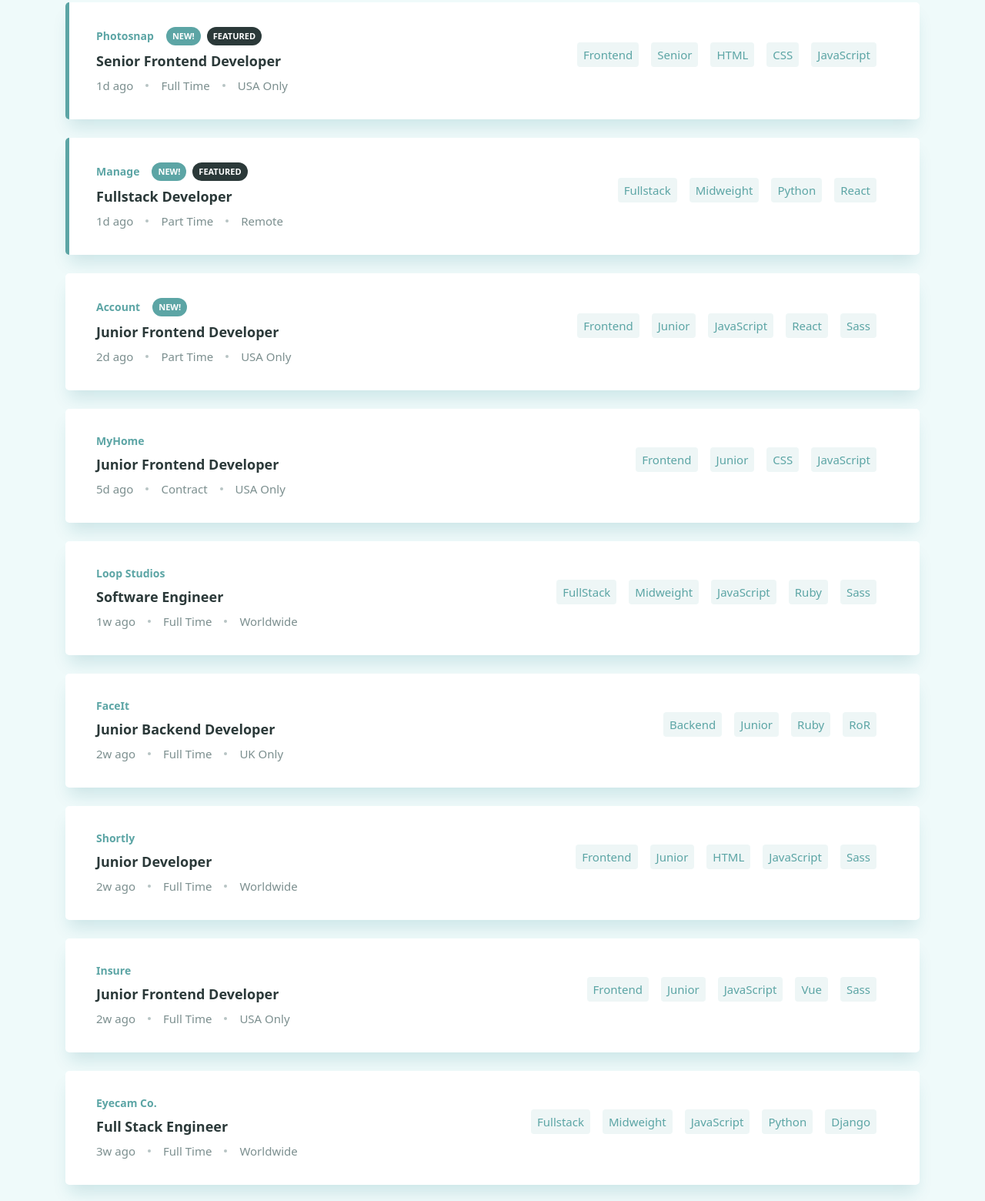
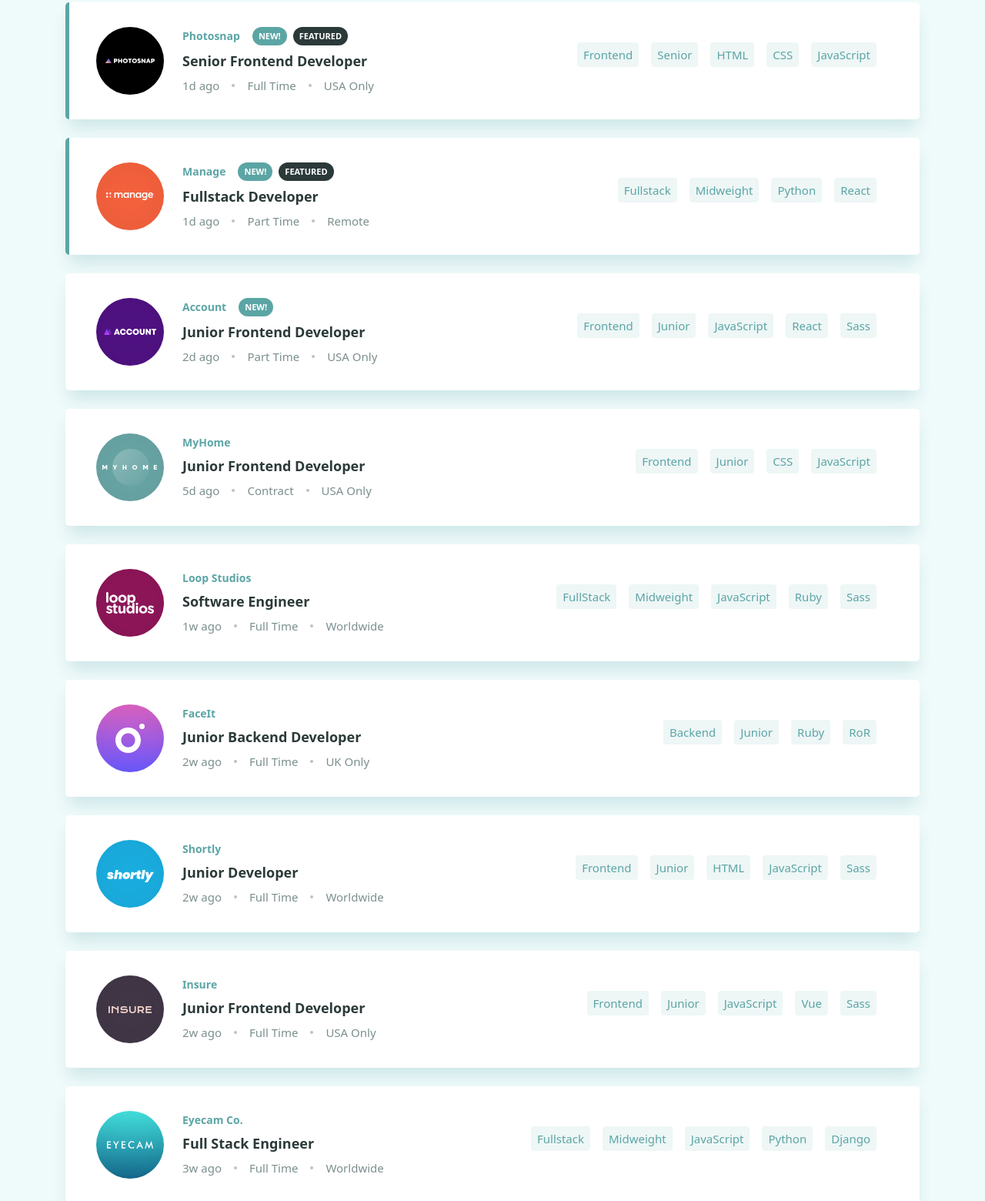
Before and after one commit to p1t1ch/fm-job-listings, a Gatsby site: page / in a window 1280 px wide. Shown: the part 229-1789 px from the top of the page at 77% size. Built offline with nearby package versions, Linux system fonts and the light colour scheme; Gatsby itself is replaced by a stand-in of ours.

Commit message:
load data and logos

```diff
--- a/src/components/JobCard/index.tsx
+++ b/src/components/JobCard/index.tsx
@@ -2,7 +2,7 @@ import React from 'react'
 
 interface JobCardProps extends React.HTMLProps<HTMLDivElement> {
   company: string
-  // Logo: SvgrComponent
+  logo: string
   position: string
   role: string
   level: string
@@ -17,7 +17,7 @@ interface JobCardProps extends React.HTMLProps<HTMLDivElement> {
 
 function JobCard({
   company,
-  // Logo,
+  logo,
   isNew = false,
   isFeatured = false,
   position,
@@ -37,7 +37,7 @@ function JobCard({
       {...props}
     >
       {isFeatured && <div className="absolute top-0 bottom-0 left-0 w-featured bg-primary" />}
-      {/* <Logo className="absolute sm:static w-12 h-12 sm:w-22 sm:h-22 mr-6" title={`${company} logo`} /> */}
+      <img src={logo} alt={`${company} logo`} className="absolute sm:static w-12 h-12 sm:w-22 sm:h-22 mr-6" />
       <div className="flex-grow mr-6">
         <div className="flex items-center mb-2">
           <div className="font-bold text-sm text-primary mr-4">{company}</div>
--- a/src/pages/index.tsx
+++ b/src/pages/index.tsx
@@ -6,29 +6,18 @@ import jobsData from '../../static/data.json'
 
 function IndexPage() {
   return (
-    <div className="min-h-screen grid place-items-center">
+    <div className="min-h-screen">
       <Seo title="Frontend Mentor: Job listings with filtering" />
-      <div className="w-full h-39 bg-primary bg-header-mobile sm:bg-header-desktop bg-no-repeat bg-cover" />
-      <main className="w-full max-w-container px-6 pt-14 pb-9 sm:pt-19 sm:pb-30">
-        <JobsList>
-          {jobsData.map(job => (
-            <JobCard
-              key={job.id}
-              company={job.company}
-              position={job.position}
-              role={job.role}
-              level={job.level}
-              postedAt={job.postedAt}
-              contract={job.contract}
-              location={job.location}
-              languages={job.languages}
-              tools={job.tools}
-              isNew={job.new}
-              isFeatured={job.featured}
-            />
-          ))}
-        </JobsList>
-      </main>
+      <div className="h-39 bg-primary bg-header-mobile sm:bg-header-desktop bg-no-repeat bg-cover" />
+      <div className="grid place-items-center px-6 pt-14 pb-9 sm:pt-19 sm:pb-30">
+        <main className="w-full max-w-container">
+          <JobsList>
+            {jobsData.map(({ id, ...job }) => (
+              <JobCard key={id} {...job} />
+            ))}
+          </JobsList>
+        </main>
+      </div>
     </div>
   )
 }
--- a/static/data.json
+++ b/static/data.json
@@ -2,9 +2,9 @@
   {
     "id": 1,
     "company": "Photosnap",
-    "logo": "./images/photosnap.svg",
-    "new": true,
-    "featured": true,
+    "logo": "images/photosnap.svg",
+    "isNew": true,
+    "isFeatured": true,
     "position": "Senior Frontend Developer",
     "role": "Frontend",
     "level": "Senior",
@@ -17,9 +17,9 @@
   {
     "id": 2,
     "company": "Manage",
-    "logo": "./images/manage.svg",
-    "new": true,
-    "featured": true,
+    "logo": "images/manage.svg",
+    "isNew": true,
+    "isFeatured": true,
     "position": "Fullstack Developer",
     "role": "Fullstack",
     "level": "Midweight",
@@ -32,9 +32,9 @@
   {
     "id": 3,
     "company": "Account",
-    "logo": "./images/account.svg",
-    "new": true,
-    "featured": false,
+    "logo": "images/account.svg",
+    "isNew": true,
+    "isFeatured": false,
     "position": "Junior Frontend Developer",
     "role": "Frontend",
     "level": "Junior",
@@ -47,9 +47,9 @@
   {
     "id": 4,
     "company": "MyHome",
-    "logo": "./images/myhome.svg",
-    "new": false,
-    "featured": false,
+    "logo": "images/myhome.svg",
+    "isNew": false,
+    "isFeatured": false,
     "position": "Junior Frontend Developer",
     "role": "Frontend",
     "level": "Junior",
@@ -62,9 +62,9 @@
   {
     "id": 5,
     "company": "Loop Studios",
-    "logo": "./images/loop-studios.svg",
-    "new": false,
-    "featured": false,
+    "logo": "images/loop-studios.svg",
+    "isNew": false,
+    "isFeatured": false,
     "position": "Software Engineer",
     "role": "FullStack",
     "level": "Midweight",
@@ -77,9 +77,9 @@
   {
     "id": 6,
     "company": "FaceIt",
-    "logo": "./images/faceit.svg",
-    "new": false,
-    "featured": false,
+    "logo": "images/faceit.svg",
+    "isNew": false,
+    "isFeatured": false,
     "position": "Junior Backend Developer",
     "role": "Backend",
     "level": "Junior",
@@ -92,9 +92,9 @@
   {
     "id": 7,
     "company": "Shortly",
-    "logo": "./images/shortly.svg",
-    "new": false,
-    "featured": false,
+    "logo": "images/shortly.svg",
+    "isNew": false,
+    "isFeatured": false,
     "position": "Junior Developer",
     "role": "Frontend",
     "level": "Junior",
@@ -107,9 +107,9 @@
   {
     "id": 8,
     "company": "Insure",
-    "logo": "./images/insure.svg",
-    "new": false,
-    "featured": false,
+    "logo": "images/insure.svg",
+    "isNew": false,
+    "isFeatured": false,
     "position": "Junior Frontend Developer",
     "role": "Frontend",
     "level": "Junior",
@@ -122,9 +122,9 @@
   {
     "id": 9,
     "company": "Eyecam Co.",
-    "logo": "./images/eyecam-co.svg",
-    "new": false,
-    "featured": false,
+    "logo": "images/eyecam-co.svg",
+    "isNew": false,
+    "isFeatured": false,
     "position": "Full Stack Engineer",
     "role": "Fullstack",
     "level": "Midweight",
@@ -137,9 +137,9 @@
   {
     "id": 10,
     "company": "The Air Filter Company",
-    "logo": "./images/the-air-filter-company.svg",
-    "new": false,
-    "featured": false,
+    "logo": "images/the-air-filter-company.svg",
+    "isNew": false,
+    "isFeatured": false,
     "position": "Front-end Dev",
     "role": "Frontend",
     "level": "Junior",
--- a/tailwind.config.js
+++ b/tailwind.config.js
@@ -39,7 +39,7 @@ module.exports = {
         39: '9.75rem',
       },
       maxWidth: {
-        container: '72.375rem',
+        container: '69.375rem',
       },
       padding: {
         19: '4.75rem',
```
Also changed, not shown: static/images/account.svg (renamed from src/icons/account.svg), static/images/eyecam-co.svg (renamed from src/icons/eyecam-co.svg), static/images/faceit.svg (renamed from src/icons/faceit.svg), static/images/insure.svg (renamed from src/icons/insure.svg), static/images/loop-studios.svg (renamed from src/icons/loop-studios.svg), static/images/manage.svg (renamed from src/icons/manage.svg), static/images/myhome.svg (renamed from src/icons/myhome.svg), static/images/photosnap.svg (renamed from src/icons/photosnap.svg), static/images/shortly.svg (renamed from src/icons/shortly.svg), static/images/the-air-filter-company.svg (renamed from src/icons/the-air-filter-company.svg).
